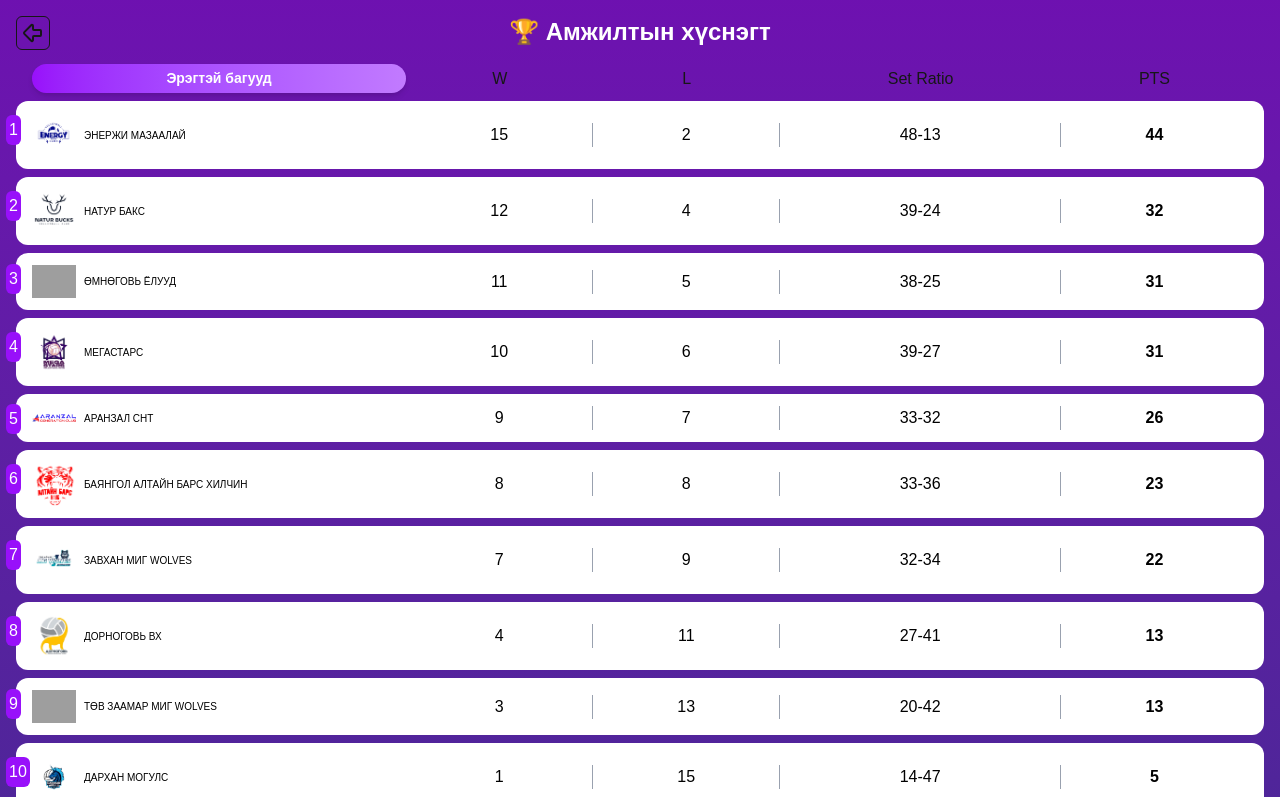
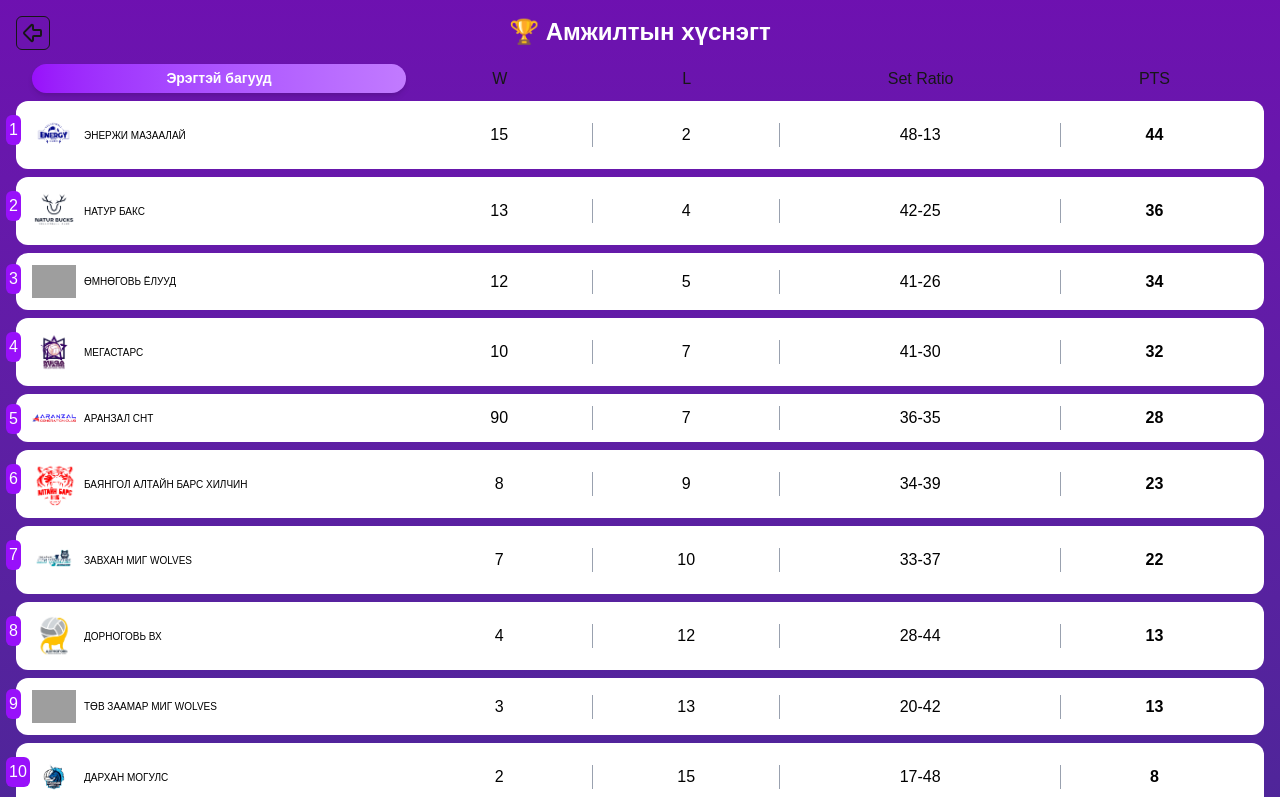
Before and after one commit to ShoyoNo10/volleyball-development-league, a Next.js app: page /leaderboard in a window 1280 px wide. Shown: the top 797 px of the page. Built offline with nearby package versions, Linux system fonts and the light colour scheme; grey boxes are pictures that could not be loaded.

Commit message:
amjilt husnegt4

```diff
--- a/app/leaderboard/_components/Eregteibaguud.tsx
+++ b/app/leaderboard/_components/Eregteibaguud.tsx
@@ -44,10 +44,10 @@ function Eregteibaguud() {
             />
             <span className="text-[10px] ">НАТУР БАКС</span>
           </div>
-          <div className="text-center border-r-gray-400 border-r">12</div>
+          <div className="text-center border-r-gray-400 border-r">13</div>
           <div className="text-center border-r-gray-400 border-r">4</div>
-          <div className="text-center border-r-gray-400 border-r">39-24</div>
-          <div className="text-center font-bold ">32</div>
+          <div className="text-center border-r-gray-400 border-r">42-25</div>
+          <div className="text-center font-bold ">36</div>
         </div>
       </div>
 
@@ -68,10 +68,10 @@ function Eregteibaguud() {
             />
             <span className="text-[10px] ">ӨМНӨГОВЬ ЁЛУУД</span>
           </div>
-          <div className="text-center border-r-gray-400 border-r">11</div>
+          <div className="text-center border-r-gray-400 border-r">12</div>
           <div className="text-center border-r-gray-400 border-r">5</div>
-          <div className="text-center border-r-gray-400 border-r">38-25</div>
-          <div className="text-center font-bold ">31</div>
+          <div className="text-center border-r-gray-400 border-r">41-26</div>
+          <div className="text-center font-bold ">34</div>
         </div>
       </div>
 
@@ -93,9 +93,9 @@ function Eregteibaguud() {
             <span className="text-[10px] ">МЕГАСТАРС</span>
           </div>
           <div className="text-center border-r-gray-400 border-r">10</div>
-          <div className="text-center border-r-gray-400 border-r">6</div>
-          <div className="text-center border-r-gray-400 border-r">39-27</div>
-          <div className="text-center font-bold ">31</div>
+          <div className="text-center border-r-gray-400 border-r">7</div>
+          <div className="text-center border-r-gray-400 border-r">41-30</div>
+          <div className="text-center font-bold ">32</div>
         </div>
       </div>
       {/* ROW 5 */}
@@ -115,10 +115,10 @@ function Eregteibaguud() {
             />
             <span className="text-[10px] ">АРАНЗАЛ СНТ</span>
           </div>
-          <div className="text-center border-r-gray-400 border-r">9</div>
+          <div className="text-center border-r-gray-400 border-r">90</div>
           <div className="text-center border-r-gray-400 border-r">7</div>
-          <div className="text-center border-r-gray-400 border-r">33-32</div>
-          <div className="text-center font-bold ">26</div>
+          <div className="text-center border-r-gray-400 border-r">36-35</div>
+          <div className="text-center font-bold ">28</div>
         </div>
       </div>
       {/* ROW 6 */}
@@ -139,8 +139,8 @@ function Eregteibaguud() {
             <span className="text-[10px] ">БАЯНГОЛ АЛТАЙН БАРС ХИЛЧИН</span>
           </div>
           <div className="text-center border-r-gray-400 border-r">8</div>
-          <div className="text-center border-r-gray-400 border-r">8</div>
-          <div className="text-center border-r-gray-400 border-r">33-36</div>
+          <div className="text-center border-r-gray-400 border-r">9</div>
+          <div className="text-center border-r-gray-400 border-r">34-39</div>
           <div className="text-center font-bold ">23</div>
         </div>
       </div>
@@ -161,8 +161,8 @@ function Eregteibaguud() {
             <span className="text-[10px] ">ЗАВХАН МИГ WOLVES</span>
           </div>
           <div className="text-center border-r-gray-400 border-r">7</div>
-          <div className="text-center border-r-gray-400 border-r">9</div>
-          <div className="text-center border-r-gray-400 border-r">32-34</div>
+          <div className="text-center border-r-gray-400 border-r">10</div>
+          <div className="text-center border-r-gray-400 border-r">33-37</div>
           <div className="text-center font-bold ">22</div>
         </div>
       </div>
@@ -184,8 +184,8 @@ function Eregteibaguud() {
             <span className="text-[10px] ">ДОРНОГОВЬ ВХ</span>
           </div>
           <div className="text-center border-r-gray-400 border-r">4</div>
-          <div className="text-center border-r-gray-400 border-r">11</div>
-          <div className="text-center border-r-gray-400 border-r">27-41</div>
+          <div className="text-center border-r-gray-400 border-r">12</div>
+          <div className="text-center border-r-gray-400 border-r">28-44</div>
           <div className="text-center font-bold ">13</div>
         </div>
       </div>
@@ -229,10 +229,10 @@ function Eregteibaguud() {
             />
             <span className="text-[10px] ">ДАРХАН МОГУЛС</span>
           </div>
-          <div className="text-center border-r-gray-400 border-r">1</div>
+          <div className="text-center border-r-gray-400 border-r">2</div>
           <div className="text-center border-r-gray-400 border-r">15</div>
-          <div className="text-center border-r-gray-400 border-r">14-47</div>
-          <div className="text-center font-bold ">5</div>
+          <div className="text-center border-r-gray-400 border-r">17-48</div>
+          <div className="text-center font-bold ">8</div>
         </div>
       </div>
     </div>
```
